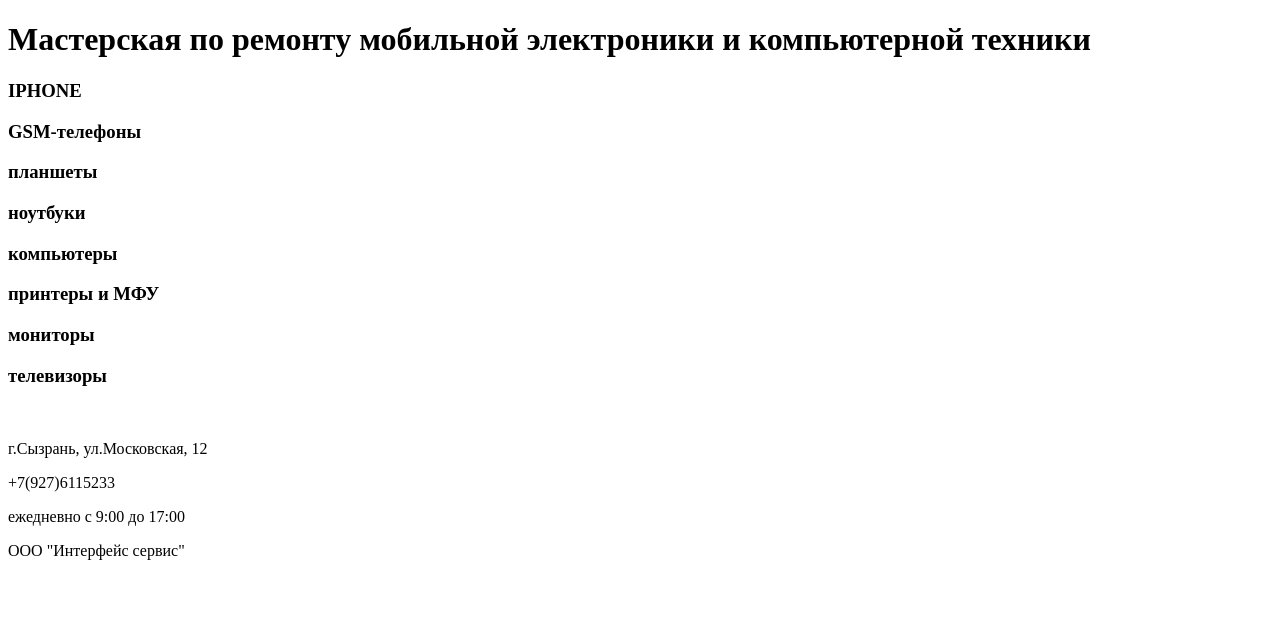
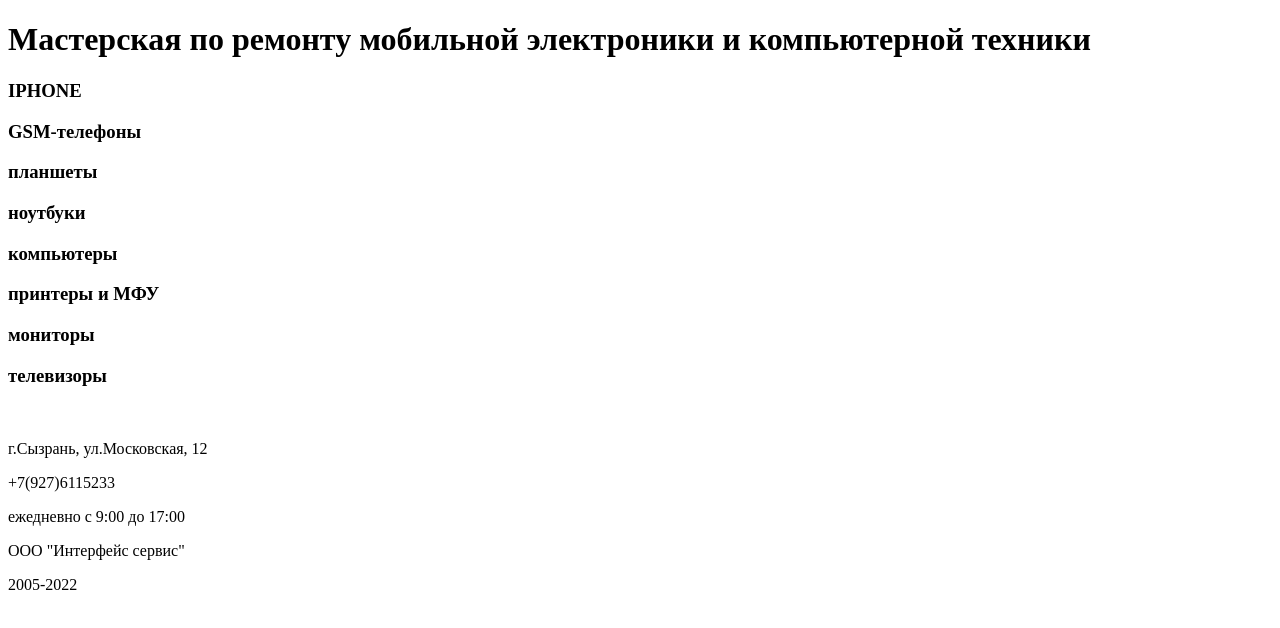
Before and after one commit to SyzranMaster/syzranmaster.github.io, a plain HTML site: page index.html in a window 1280 px wide. Drawn offline with Linux system fonts and the light colour scheme.

Commit message:
Update index.html

```diff
--- a/index.html
+++ b/index.html
@@ -14,5 +14,6 @@
   <p>+7(927)6115233</p>
   <p>ежедневно с 9:00 до 17:00</p>
   <p>ООО "Интерфейс сервис"</p>
+  <p>2005-2022</p>
 </body>
 </html>
```
